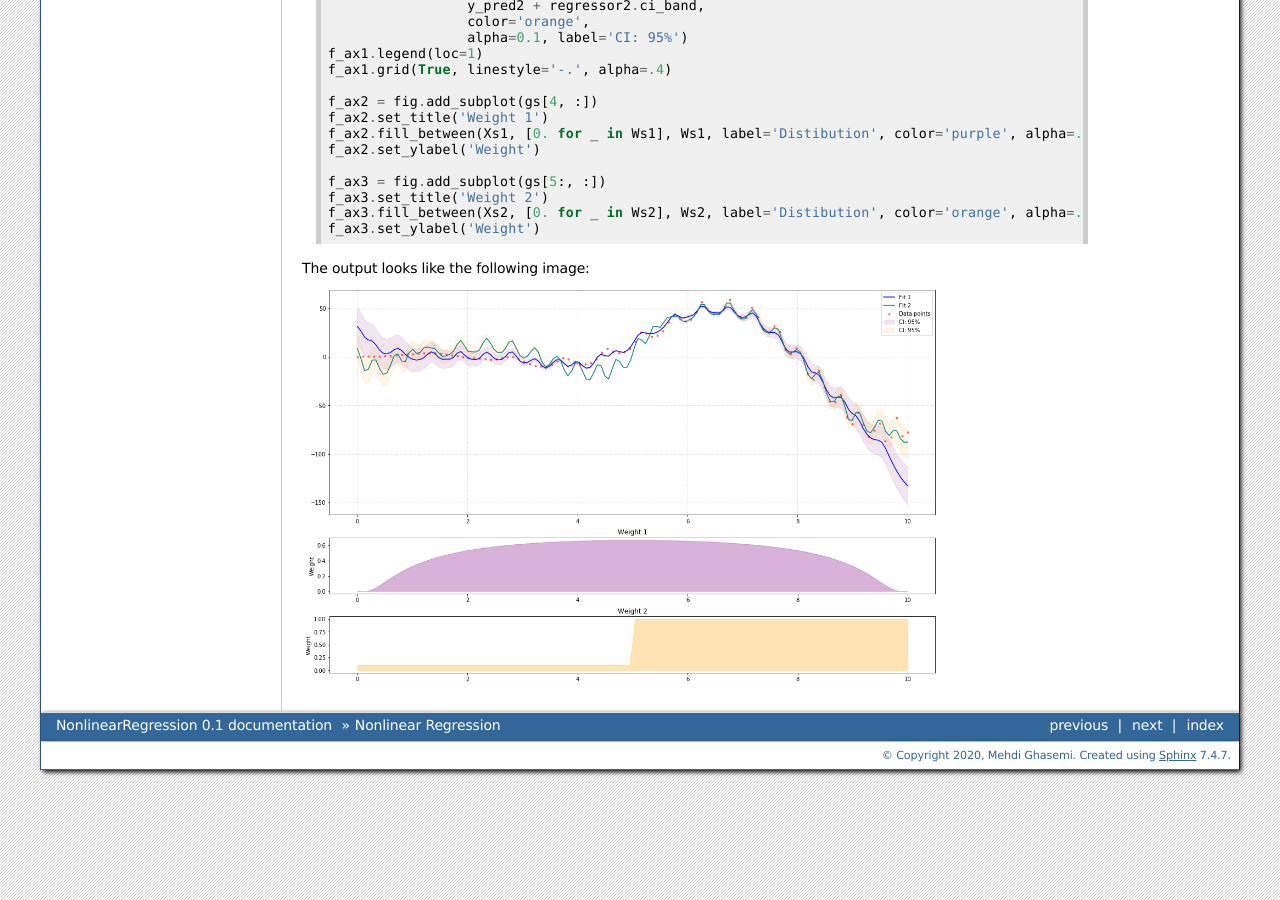
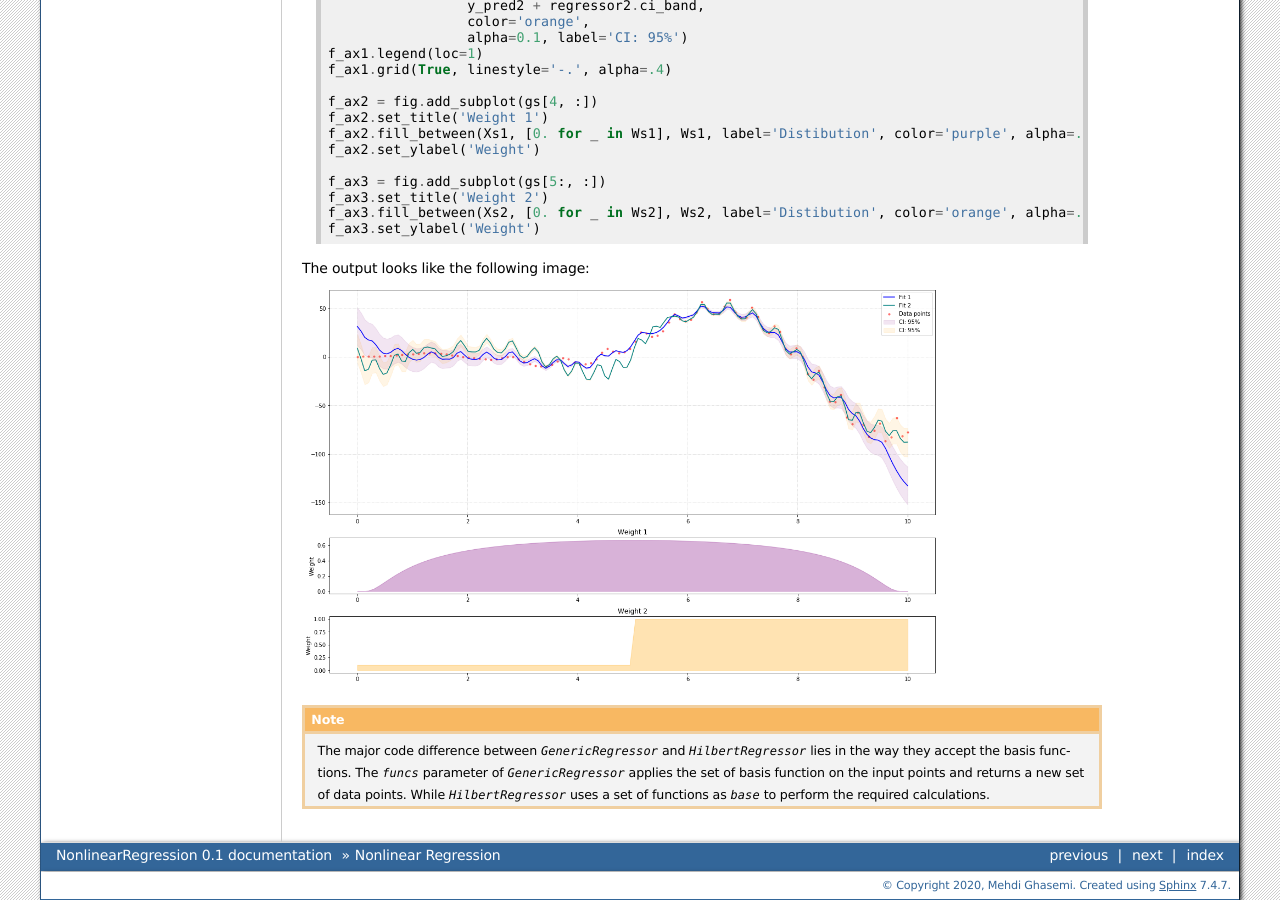
Before and after one commit to mghasemi/nonlinear-regression, a Sphinx documentation site: the page built from doc/source/theory.rst, in a window 1280 px wide and 900 px high, scrolled down 5911 px. Built offline with Sphinx 7.4.7, drawn with Linux system fonts in a browser that asks for light colours; some of the changed text lies outside the part shown.

Commit message:
more documentation

```diff
--- a/doc/source/index.rst
+++ b/doc/source/index.rst
@@ -12,6 +12,7 @@ Welcome to NonlinearRegression's documentation!
 
    intro
    theory
+   TSCV
    code
 
 
--- a/doc/source/theory.rst
+++ b/doc/source/theory.rst
@@ -331,3 +331,10 @@ The output looks like the following image:
 
 .. image:: ./images/weighted.png
     :height: 400px
+
+.. note::
+    The major code difference between `GenericRegressor` and `HilbertRegressor` lies in
+    the way they accept the basis functions.
+    The `funcs` parameter of `GenericRegressor` applies the set of basis function on the
+    input points and returns a new set of data points. While `HilbertRegressor` uses a set
+    of functions as `base` to perform the required calculations.
```
Also changed, not shown: doc/source/TSCV.rst (added, +19 -0 lines), 1 other file.
